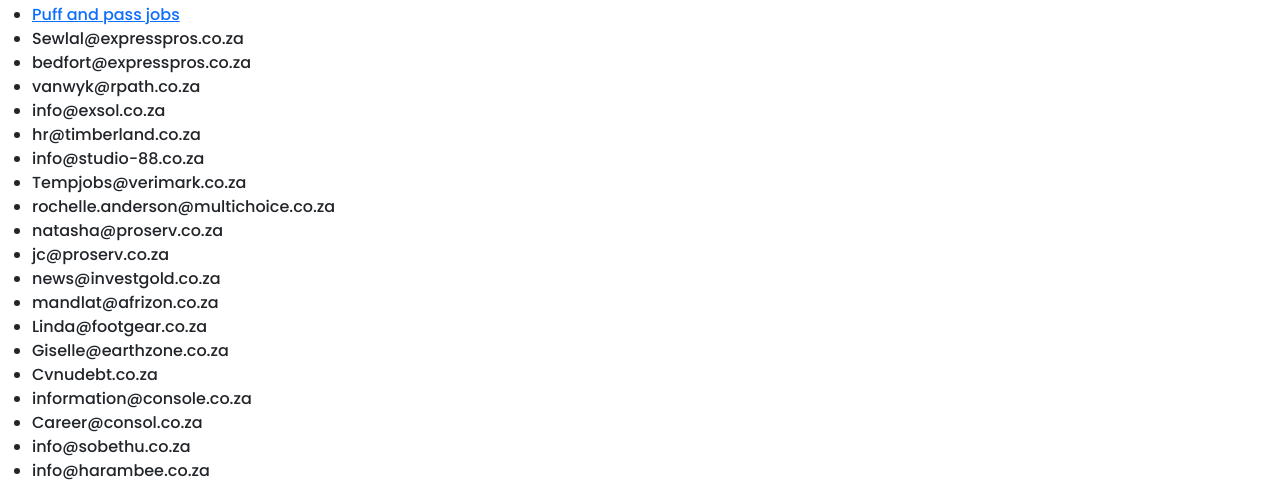
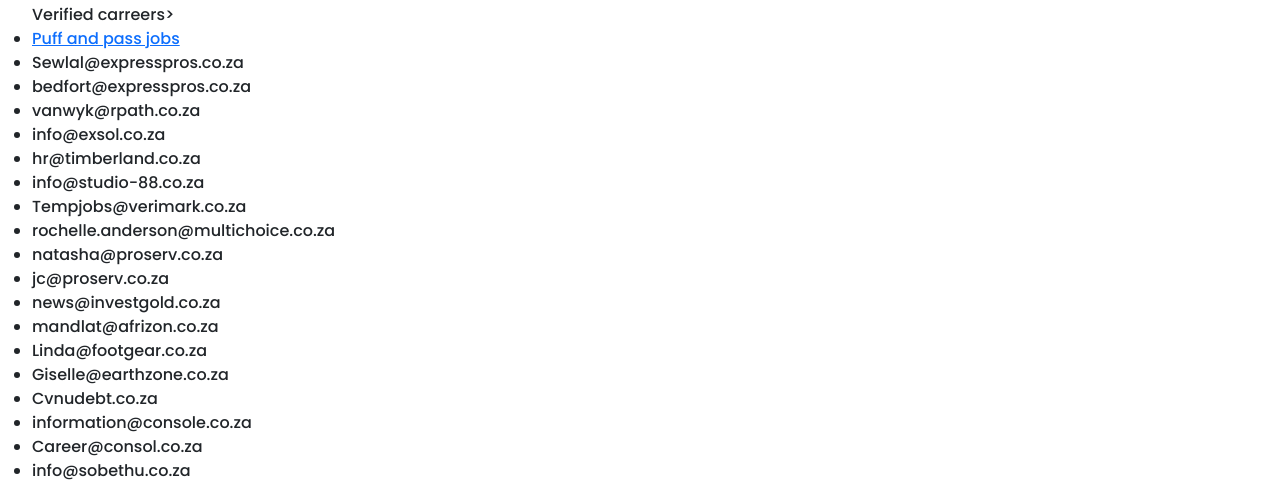
Before and after one commit to enolia1/KOG, a plain HTML site: page viaemail.html in a window 1280 px wide. Shown: the part 442-928 px from the top of the page. Drawn offline with nearby package versions, Linux system fonts and the light colour scheme.

Commit message:
Update viaemail.html

```diff
--- a/viaemail.html
+++ b/viaemail.html
@@ -81,7 +81,7 @@
       </div>
     </div>
     <h2>AGENTS</h2>
-    <ul>
+    <ul><li<a href="https://verifiedcareers.co.za/">Verified carreers</a>></li>
       <li><a href="https://www.puffandpass.co.za/">Puff and pass jobs</a></li>
       <li>Sewlal@expresspros.co.za</li>
       <li>bedfort@expresspros.co.za</li>
```
